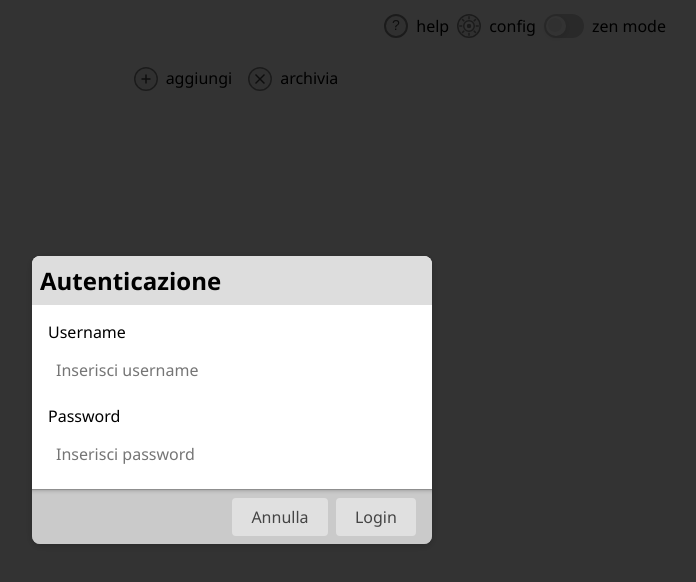
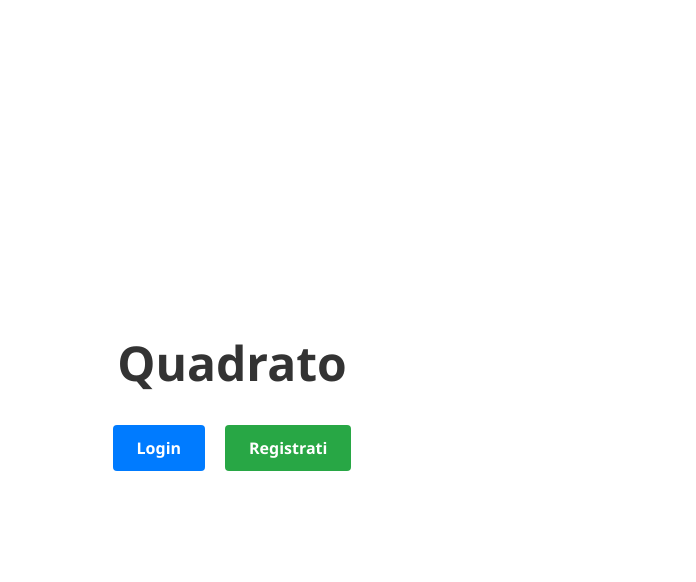
Before and after one commit to sensorario/quadrato, a React (Vite) app: page / in a window 1280 px wide. Both pictures are taken after a click on the button "Annulla". Shown: the top 582 px of the page, without its empty margins (408-1104 px from the left). Built offline with nearby package versions, Linux system fonts and the light colour scheme.

Commit message:
fix(auth): move logout button

```diff
--- a/src/App.jsx
+++ b/src/App.jsx
@@ -17,11 +17,15 @@ import InfoPanel from './components/InfoPanel'
 import { handleAddAnotherModal } from './utils/handleAddAnotherModal'
 import { archiveCompletedAndSkippedTasks } from './functions/archiveCompletedAndSkippedTasks'
 import { getConfigRepository } from './repositories'
+import { Link } from './Router'
 function App() {
   // Stato per il token di autenticazione - recupera dal localStorage se presente
   const [token, setToken] = useState(() => {
     return localStorage.getItem('simplanner-access-token')
   })
+
+  // Stato per gestire la cancellazione del login
+  const [loginCancelled, setLoginCancelled] = useState(false)
 
   // Registra callback per gestire 401 Unauthorized e autenticazione
   useEffect(() => {
@@ -41,6 +45,11 @@ function App() {
       .catch((err) => {
         alert('Login fallito: ' + err.message)
       })
+  }
+
+  // Handler per la cancellazione del login
+  const handleCancelLogin = () => {
+    setLoginCancelled(true)
   }
 
   // Handler per il logout
@@ -725,6 +734,14 @@ function App() {
             >
               <GearIcon />
             </span>
+            {showText && (
+              <span
+                onClick={() => setShowConfig(true)}
+                style={{ cursor: 'pointer' }}
+              >
+                config
+              </span>
+            )}
             {token && (
               <button
                 onClick={handleLogout}
@@ -744,14 +761,6 @@ function App() {
               >
                 Logout
               </button>
-            )}
-            {showText && (
-              <span
-                onClick={() => setShowConfig(true)}
-                style={{ cursor: 'pointer' }}
-              >
-                config
-              </span>
             )}
             <Toggle checked={zenMode} onChange={setZenMode} label={''} />
             {showText && (
@@ -875,11 +884,64 @@ function App() {
         {showHelp && HelpModalView}
         {showPopup && NewTaskModalView}
         {showCleanConfirm && ConfirmModalView}
-        {token === null && (
+        {token === null && !loginCancelled && (
           <LoginModal
-            onClose={() => { }}
+            onClose={handleCancelLogin}
             onLogin={handleLogin}
           />
+        )}
+        {token === null && loginCancelled && (
+          <div style={{
+            position: 'fixed',
+            top: 0,
+            left: 0,
+            width: '100vw',
+            height: '100vh',
+            backgroundColor: 'white',
+            display: 'flex',
+            flexDirection: 'column',
+            alignItems: 'center',
+            justifyContent: 'center',
+            gap: '30px',
+            zIndex: 10000
+          }}>
+            <h1 style={{ fontSize: '48px', color: '#333' }}>Quadrato</h1>
+            <div style={{ display: 'flex', gap: '20px' }}>
+              <button
+                onClick={() => setLoginCancelled(false)}
+                style={{
+                  padding: '12px 24px',
+                  backgroundColor: '#007bff',
+                  color: 'white',
+                  border: 'none',
+                  borderRadius: '4px',
+                  cursor: 'pointer',
+                  fontSize: '16px',
+                  fontWeight: 'bold'
+                }}
+                onMouseOver={(e) => e.target.style.backgroundColor = '#0056b3'}
+                onMouseOut={(e) => e.target.style.backgroundColor = '#007bff'}
+              >
+                Login
+              </button>
+              <Link
+                to="/register"
+                style={{
+                  padding: '12px 24px',
+                  backgroundColor: '#28a745',
+                  color: 'white',
+                  textDecoration: 'none',
+                  borderRadius: '4px',
+                  cursor: 'pointer',
+                  fontSize: '16px',
+                  fontWeight: 'bold',
+                  display: 'inline-block'
+                }}
+              >
+                Registrati
+              </Link>
+            </div>
+          </div>
         )}
       </div>
     </div>
--- /dev/null
+++ b/src/Router.jsx
@@ -0,0 +1,42 @@
+import { useState, useEffect } from 'react';
+
+// Simple router component without external dependencies
+export const Router = ({ children }) => {
+    const [currentPath, setCurrentPath] = useState(window.location.pathname);
+
+    useEffect(() => {
+        const onLocationChange = () => {
+            setCurrentPath(window.location.pathname);
+        };
+
+        // Listen to popstate event (browser back/forward)
+        window.addEventListener('popstate', onLocationChange);
+
+        return () => {
+            window.removeEventListener('popstate', onLocationChange);
+        };
+    }, []);
+
+    return children(currentPath);
+};
+
+// Navigate function to change routes
+export const navigate = (path) => {
+    window.history.pushState({}, '', path);
+    // Dispatch a custom event to notify the router
+    window.dispatchEvent(new PopStateEvent('popstate'));
+};
+
+// Link component
+export const Link = ({ to, children, style, ...props }) => {
+    const handleClick = (e) => {
+        e.preventDefault();
+        navigate(to);
+    };
+
+    return (
+        <a href={to} onClick={handleClick} style={style} {...props}>
+            {children}
+        </a>
+    );
+};
--- a/src/components/InfoPanel.tsx
+++ b/src/components/InfoPanel.tsx
@@ -5,7 +5,7 @@ export const InfoPanel = () => {
     // @todo #42 add links to privacy policy and terms of service
     // @todo #41 add release date and dynamic version
     return <div style={{ fontSize: '12px', color: '#666', textAlign: 'center', marginTop: '16px' }}>
-        <strong>Versione:</strong> v1.1.3
+        <strong>Versione:</strong> v1.1.4
         <br />
         <strong>Creato da:</strong> sensorario
         <br />
--- a/src/components/LoginModal.tsx
+++ b/src/components/LoginModal.tsx
@@ -1,5 +1,6 @@
 import React, { useState } from 'react';
 import { Modal } from './Modal';
+import { Link } from '../Router';
 
 type LoginModalProps = {
     onClose: () => void;
@@ -61,6 +62,18 @@ export const LoginModal = ({ onClose, onLogin }: LoginModalProps) => {
                         style={{ width: '100%', padding: '8px' }}
                     />
                 </div>
+                <div style={{ marginTop: '8px', textAlign: 'center' }}>
+                    <Link
+                        to="/register"
+                        style={{
+                            color: '#007bff',
+                            textDecoration: 'none',
+                            fontSize: '14px'
+                        }}
+                    >
+                        Non hai un account? Registrati
+                    </Link>
+                </div>
             </div>
         </Modal>
     );
--- a/src/main.jsx
+++ b/src/main.jsx
@@ -1,10 +1,19 @@
 import { StrictMode } from 'react'
 import { createRoot } from 'react-dom/client'
 import App from './App.jsx'
+import RegisterPage from './pages/RegisterPage.jsx'
+import { Router } from './Router.jsx'
 import './App.css'
 
 createRoot(document.getElementById('root')).render(
   <StrictMode>
-    <App />
+    <Router>
+      {(currentPath) => {
+        if (currentPath === '/register') {
+          return <RegisterPage />
+        }
+        return <App />
+      }}
+    </Router>
   </StrictMode>,
 )
--- /dev/null
+++ b/src/pages/RegisterPage.jsx
@@ -0,0 +1,115 @@
+import React, { useState } from 'react';
+import { Link } from '../Router';
+import { Modal } from '../components/Modal';
+
+export const RegisterPage = () => {
+    const [email, setEmail] = useState('');
+    const [showModal, setShowModal] = useState(false);
+
+    const handleSubmit = (e) => {
+        e.preventDefault();
+        if (email.trim() && email.includes('@')) {
+            setShowModal(true);
+        }
+    };
+
+    return (
+        <div style={{
+            display: 'flex',
+            flexDirection: 'column',
+            alignItems: 'center',
+            justifyContent: 'center',
+            height: '100vh',
+            backgroundColor: '#f5f5f5'
+        }}>
+            <h1 style={{ fontSize: '32px', marginBottom: '20px' }}>Registrazione</h1>
+
+            <form onSubmit={handleSubmit} style={{
+                backgroundColor: 'white',
+                padding: '30px',
+                borderRadius: '8px',
+                boxShadow: '0 2px 10px rgba(0,0,0,0.1)',
+                width: '400px',
+                maxWidth: '90%'
+            }}>
+                <div style={{ marginBottom: '20px' }}>
+                    <label htmlFor="email" style={{
+                        display: 'block',
+                        marginBottom: '8px',
+                        fontSize: '14px',
+                        fontWeight: 'bold',
+                        color: '#333'
+                    }}>
+                        Email
+                    </label>
+                    <input
+                        id="email"
+                        type="email"
+                        value={email}
+                        onChange={(e) => setEmail(e.target.value)}
+                        placeholder="Inserisci la tua email"
+                        required
+                        style={{
+                            width: '100%',
+                            padding: '10px',
+                            fontSize: '16px',
+                            border: '1px solid #ddd',
+                            borderRadius: '4px',
+                            boxSizing: 'border-box'
+                        }}
+                    />
+                </div>
+
+                <button
+                    type="submit"
+                    style={{
+                        width: '100%',
+                        padding: '12px',
+                        backgroundColor: '#28a745',
+                        color: 'white',
+                        border: 'none',
+                        borderRadius: '4px',
+                        cursor: 'pointer',
+                        fontSize: '16px',
+                        fontWeight: 'bold',
+                        marginBottom: '15px'
+                    }}
+                    onMouseOver={(e) => e.target.style.backgroundColor = '#218838'}
+                    onMouseOut={(e) => e.target.style.backgroundColor = '#28a745'}
+                >
+                    Registrati
+                </button>
+
+                <Link
+                    to="/"
+                    style={{
+                        display: 'block',
+                        textAlign: 'center',
+                        padding: '10px',
+                        color: '#007bff',
+                        textDecoration: 'none',
+                        fontSize: '14px'
+                    }}
+                >
+                    Hai già un account? Accedi
+                </Link>
+            </form>
+
+            {showModal && (
+                <Modal
+                    title="Ci stiamo lavorando"
+                    onClick={() => setShowModal(false)}
+                    buttons={[
+                        { label: 'Annulla', onClick: () => setShowModal(false) }
+                    ]}
+                >
+                    <p style={{ fontSize: '16px', color: '#666', margin: '0' }}>
+                        La funzionalità di registrazione sarà presto disponibile!
+                    </p>
+                </Modal>
+            )}
+        </div>
+    );
+};
+
+export default RegisterPage;
```
Also changed, not shown: src/repositories/AjaxRepository.ts (line endings or trailing spaces), src/repositories/Repository.ts (line endings or trailing spaces), 1 other file (tests, documents, lock files or other folders).
